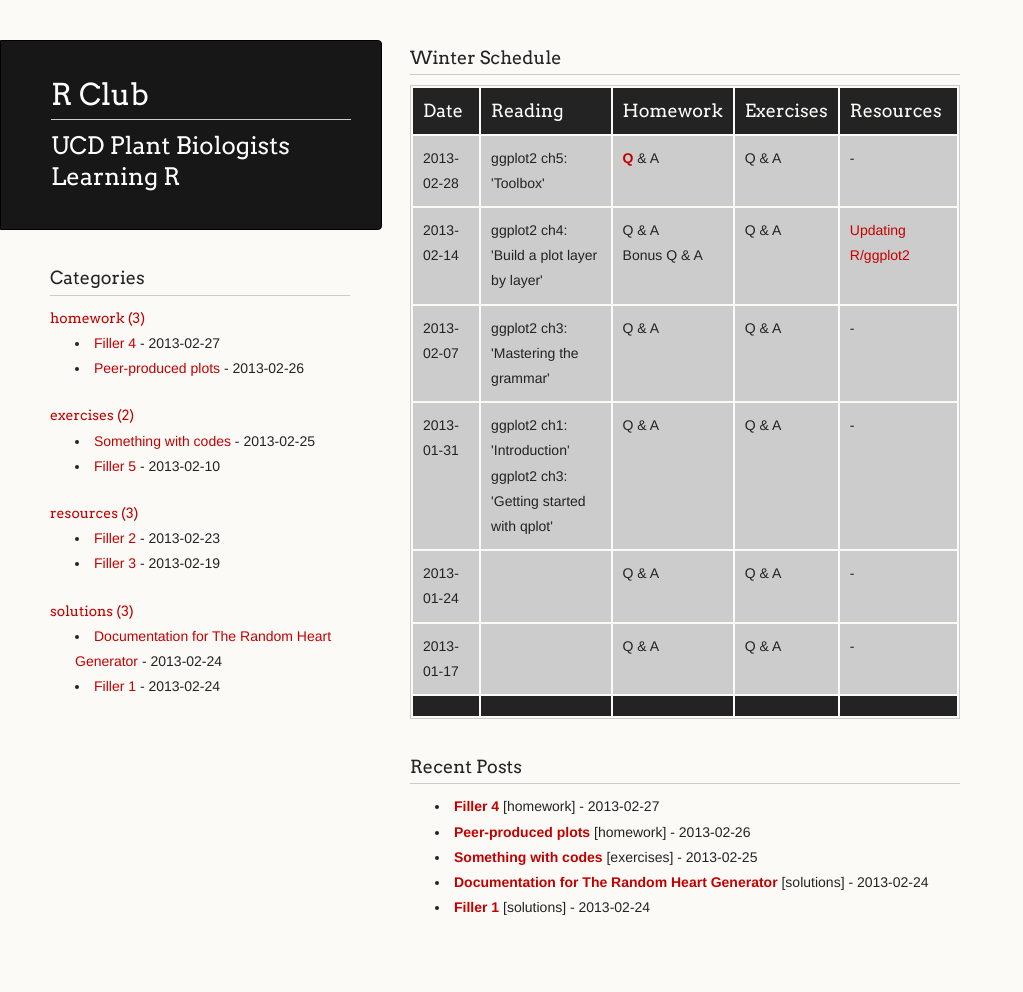
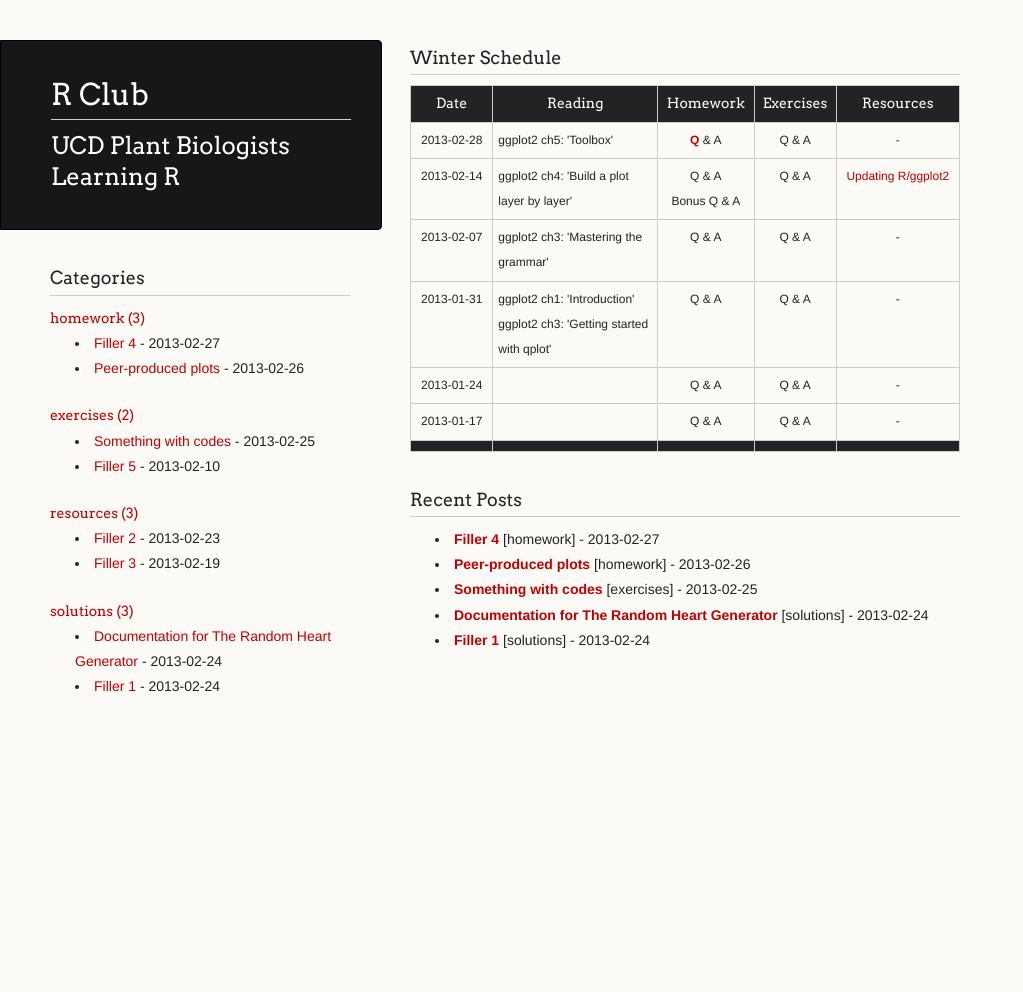
Before and after one commit to mfcovington/r_club, a Jekyll site: the page built from index.html, in a window 1280 px wide. Shown: the whole page, without its empty margins (0-1023 px from the left). Built offline with Jekyll 4.4.1, drawn with Linux system fonts in a browser that asks for light colours; Markdown is read by kramdown in place of the engine named in the settings; after the commit the page ends 900 px from its top, so only the background shows below that.

Commit message:
adjust css for table elements

```diff
--- a/stylesheets/styles.css
+++ b/stylesheets/styles.css
@@ -180,25 +180,38 @@ table {
 }
 
 table {
-  border: 1px solid #ccc;
+  border-collapse: collapse;
   margin-bottom: 32px;
   text-align: left;
  }
 
 th {
   font-family: 'Arvo', Helvetica, Arial, sans-serif;
-    font-size: 18px;
+    font-size: 14px;
     font-weight: normal;
-  padding: 10px;
   background: #232323;
+  border-color: #ff0000;
+
   color: #FDFEFB;
  }
 
+th.date-col {width: 15%;}
+
+th.reading-col {width: 30%}
+
+tfoot, thead, td {text-align: center}
+
+td.reading-cell {text-align: left}
+
 td {
-  padding: 10px;
-    background: #ccc;
+  background: #FBFAF7;
+  font-size: 12px;
  }
 
+th, td {
+  border: 1px solid #ccc;
+  padding: 5px;
+}
 
 /* Wrapper */
 .wrapper {
```
